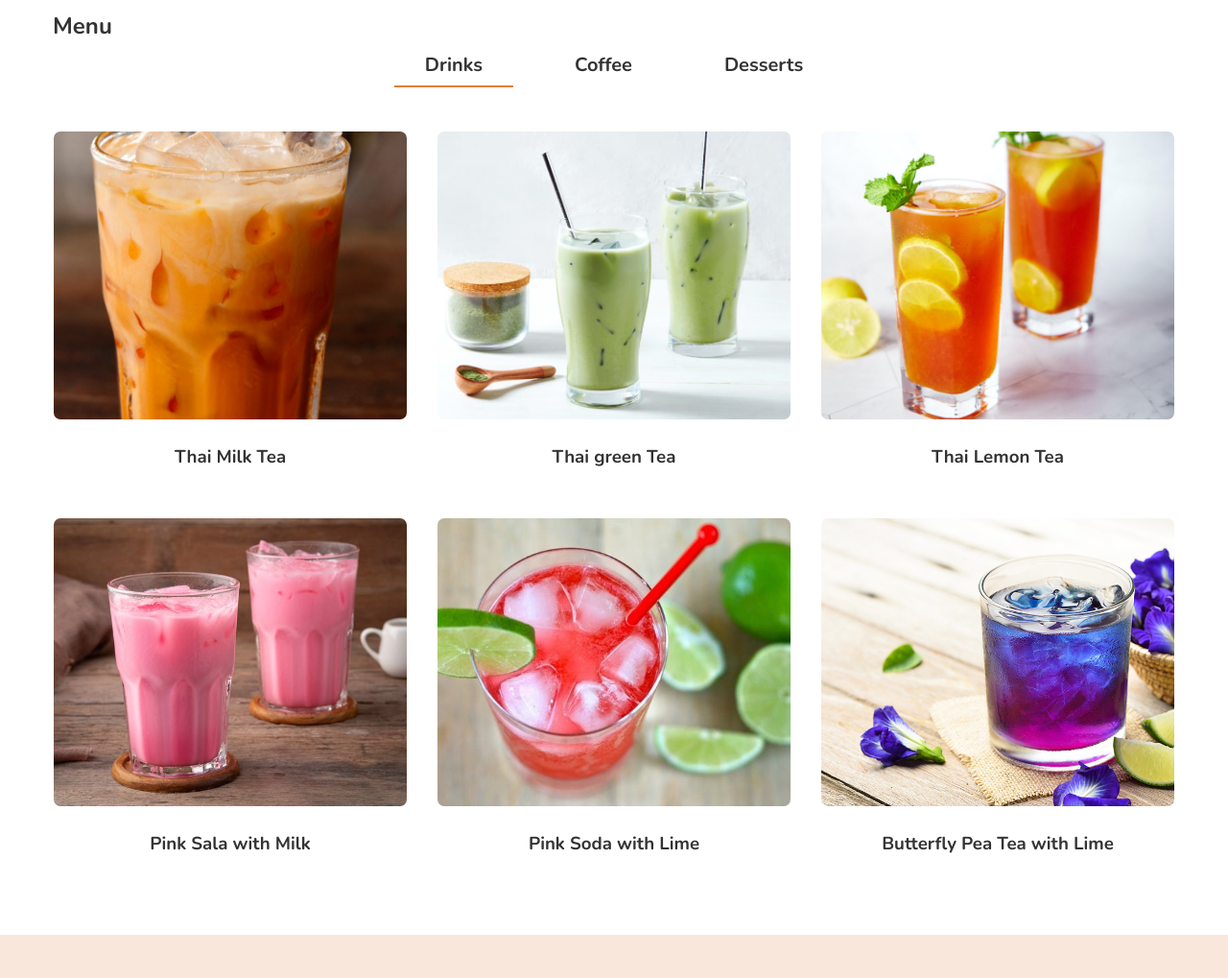
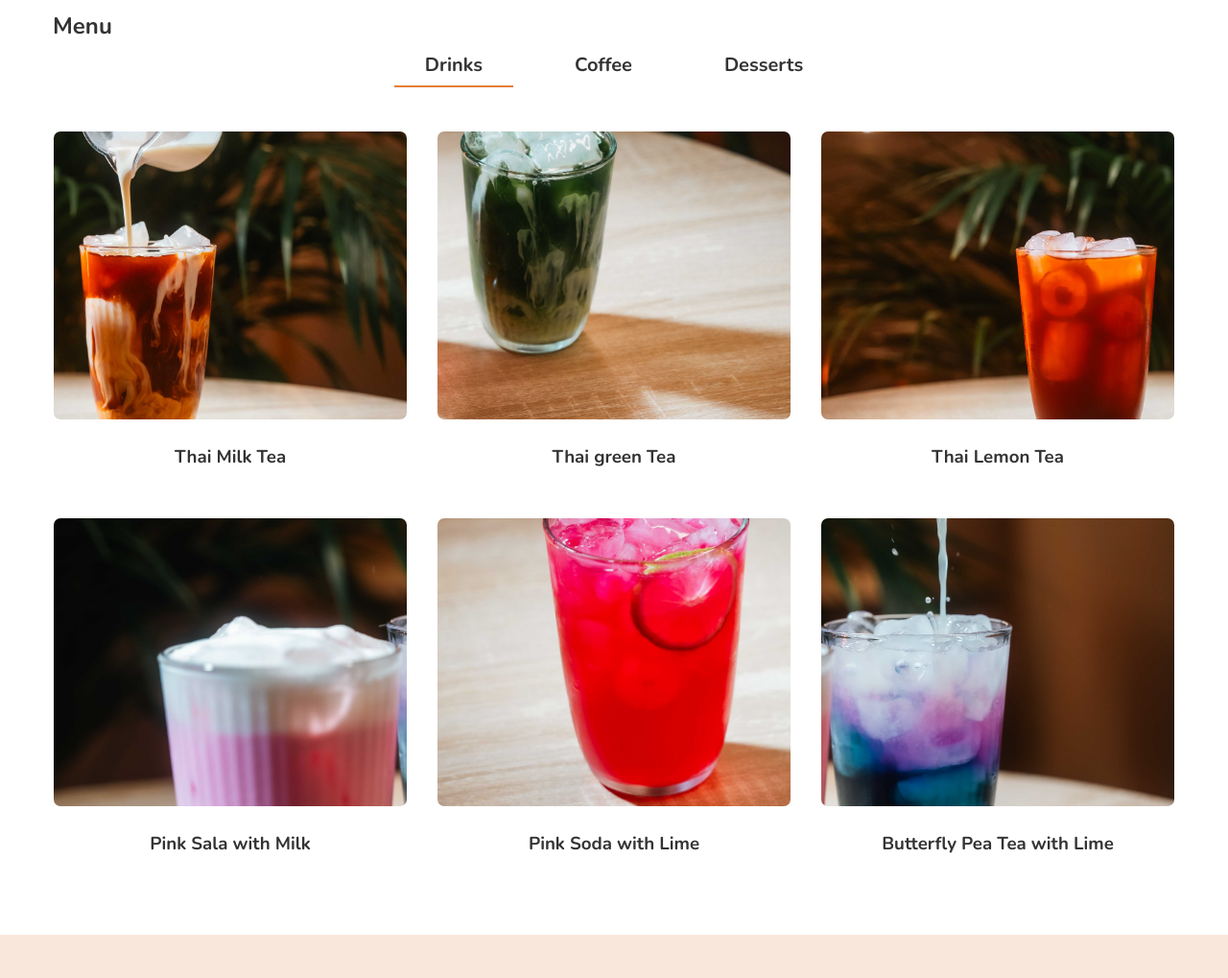
Before and after one commit to LalitaAng/watcha_cafe, a plain HTML site: page index.html in a window 1280 px wide. Shown: the part 940-1959 px from the top of the page at 96% size. Drawn offline with nearby package versions, Linux system fonts and the light colour scheme; grey boxes are pictures that could not be loaded.

Commit message:
change drinks pictures

```diff
--- a/index.html
+++ b/index.html
@@ -118,13 +118,13 @@
           <!-- Drink Items -->
           <div class="menu-grid active" id="drinks-menu">
             <div class="menu-item fade-in">
-              <img src="/images/thai_tea.jpg" />
+              <img src="/images/thai_tea_milk.jpg" />
               <div class="menu-item-content">
                 <h3 data-translate="menu_drink_thai_milk_tea">Thai Milk Tea</h3>
               </div>
             </div>
             <div class="menu-item fade-in">
-              <img src="/images/matcha.jpg" />
+              <img src="/images/green_tea.jpg" />
               <div class="menu-item-content">
                 <h3 data-translate="menu_drink_thai_green_tea">
                   Thai Green Tea
@@ -132,7 +132,7 @@
               </div>
             </div>
             <div class="menu-item fade-in">
-              <img src="/images/lemon_tea.jpg" />
+              <img src="/images/thai_lemon_tea.jpg" />
               <div class="menu-item-content">
                 <h3 data-translate="menu_drink_thai_lemon_tea">
                   Thai Lemon Tea
@@ -140,7 +140,7 @@
               </div>
             </div>
             <div class="menu-item fade-in">
-              <img src="/images/milk_sala.jpg" />
+              <img src="/images/pink_milk.jpg" />
               <div class="menu-item-content">
                 <h3 data-translate="menu_drink_milk_pink_sala">
                   Pink Sala with Milk
@@ -148,7 +148,7 @@
               </div>
             </div>
             <div class="menu-item fade-in">
-              <img src="/images/lime_pink_sala.jpg" />
+              <img src="/images/pink_soda.jpg" />
               <div class="menu-item-content">
                 <h3 data-translate="menu_drink_lime_pink_soda">
                   Pink Soda with Lime
@@ -156,7 +156,7 @@
               </div>
             </div>
             <div class="menu-item fade-in">
-              <img src="/images/butterfly_pea_tea.jpg" />
+              <img src="/images/butterfly_tea.jpg" />
               <div class="menu-item-content">
                 <h3 data-translate="menu_drink_butterfly_pea_tea">
                   Butterfly Pea Tea With Lime
```
Also changed, not shown: images/butterfly_pea_tea.jpg (deleted), images/butterfly_tea.jpg (added), images/green_tea.jpg (added), images/lemon_tea.jpg (deleted), images/lime_pink_sala.jpg (deleted), images/matcha.jpg (deleted), images/milk_sala.jpg (deleted), images/pink_milk.jpg (added), images/pink_soda.jpg (added), images/thai_lemon_tea.jpg (added), images/thai_tea.jpg (deleted), images/thai_tea_milk.jpg (added).
